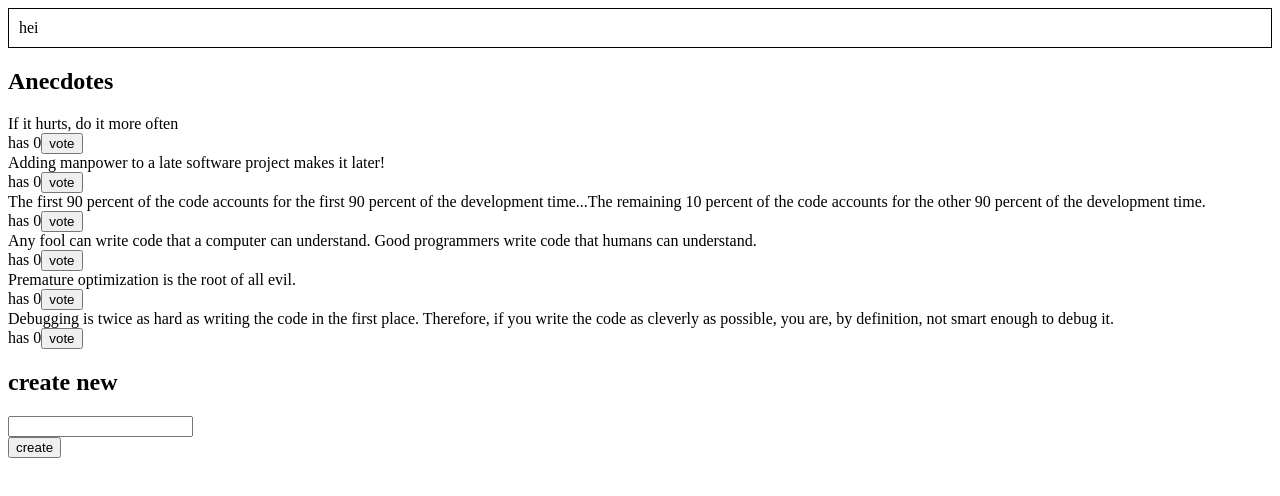
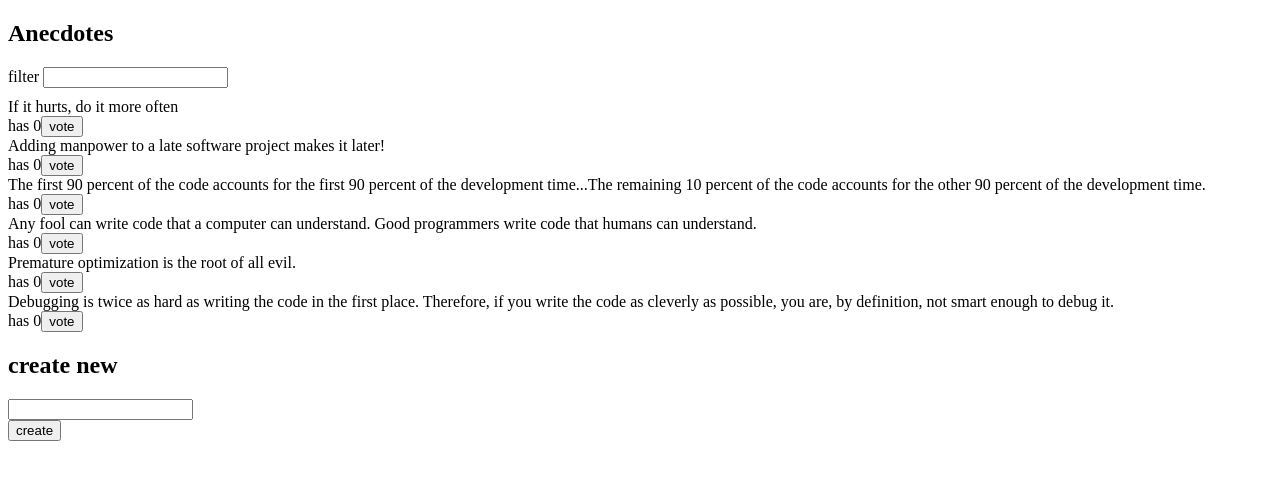
Before and after one commit to Aarons9090/fullstack-open, a React (Create React App) app in the folder part6/redux-anecdotes/: page / in a window 1280 px wide. Shown: the top 496 px of the page. Built offline with nearby package versions, Linux system fonts and the light colour scheme.

Commit message:
added filter reducer + filtering of anecdotes / exercise 6.12

```diff
--- a/part6/redux-anecdotes/src/App.js
+++ b/part6/redux-anecdotes/src/App.js
@@ -1,5 +1,6 @@
 import AnecdoteForm from "./components/AnecdoteForm"
 import AnecdoteList from './components/AnecdoteList'
+import Filter from "./components/Filter"
 import Notification from "./components/Notification"
 
 const App = () => {
@@ -8,6 +9,7 @@
     <div>
       <Notification />
       <h2>Anecdotes</h2>
+      <Filter />
       <AnecdoteList />
       <AnecdoteForm />
     </div>
--- a/part6/redux-anecdotes/src/components/AnecdoteList.js
+++ b/part6/redux-anecdotes/src/components/AnecdoteList.js
@@ -1,11 +1,12 @@
-import { useEffect } from 'react'
 import { useSelector, useDispatch } from 'react-redux'
 import { vote } from "../reducers/anecdoteReducer"
 import { addNotification, clearNotification } from '../reducers/notificationReducer'
 
 const AnecdoteList = (props) => {
     const anecdotes = useSelector(state => state.anecdotes)
+    const filter = useSelector(state=> state.filter)
     const dispatch = useDispatch()
+
     const voteAnecdote = ({id, content}) => {
         dispatch(vote(id))
 
@@ -14,12 +15,17 @@
              dispatch(clearNotification())
          }, 5000)
 
+      }
 
-      }
+    const anecdotesToShow = () => {
+        return anecdotes
+            .filter(a => a.content.toLowerCase().includes(filter.toLowerCase()))
+
+    }
 
     return (
         <div>
-            {anecdotes.sort((a, b) => { return b.votes - a.votes }).map(anecdote =>
+            {anecdotesToShow().map(anecdote =>
                 <div key={anecdote.id}>
                     <div>
                         {anecdote.content}
--- /dev/null
+++ b/part6/redux-anecdotes/src/components/Filter.js
@@ -0,0 +1,24 @@
+import { useDispatch } from "react-redux"
+import { updateFilter } from "../reducers/filterReducer"
+
+
+const Filter = () => {
+    const dispatch = useDispatch()
+    const handleChange = (event) => {
+      // input-kentän arvo muuttujassa event.target.value
+      event.preventDefault()
+      const content = event.target.value
+      dispatch(updateFilter(content))
+    }
+    const style = {
+      marginBottom: 10
+    }
+
+    return (
+      <div style={style}>
+        filter <input onChange={handleChange} />
+      </div>
+    )
+  }
+
+  export default Filter
--- /dev/null
+++ b/part6/redux-anecdotes/src/reducers/filterReducer.js
@@ -0,0 +1,13 @@
+import { createSlice } from "@reduxjs/toolkit";
+const initialState = ""
+const filterSlice = createSlice({
+    name: "filter",
+    initialState,
+    reducers: {
+        updateFilter(state, action) {
+            return action.payload
+        }
+    }
+})
+export const { updateFilter } = filterSlice.actions
+export default filterSlice.reducer
--- a/part6/redux-anecdotes/src/reducers/notificationReducer.js
+++ b/part6/redux-anecdotes/src/reducers/notificationReducer.js
@@ -1,6 +1,6 @@
 import { createSlice } from "@reduxjs/toolkit"
 
-const initialState = "hei"
+const initialState = null
 const notificationSlice = createSlice({
     name: "notification",
     initialState,
--- a/part6/redux-anecdotes/src/store.js
+++ b/part6/redux-anecdotes/src/store.js
@@ -1,10 +1,12 @@
 import { configureStore } from "@reduxjs/toolkit"
 import anecdoteReducer from "./reducers/anecdoteReducer"
 import notificationReducer from "./reducers/notificationReducer"
+import filterReducer from "./reducers/filterReducer"
 
 export const store = configureStore({
     reducer: {
         anecdotes: anecdoteReducer,
-        notification: notificationReducer
+        notification: notificationReducer,
+        filter: filterReducer
     }
 })
```
